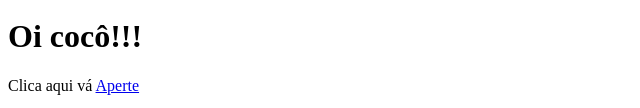
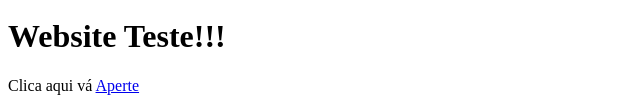
Before and after one commit to adeilson-porto/adeilson-porto.github.io, a plain HTML site: page teste.html in a window 1280 px wide. Shown: the part 311-419 px from the top of the page, without its empty margins (0-640 px from the left). Drawn offline with Linux system fonts and the light colour scheme.

Commit message:
Update teste.html

```diff
--- a/teste.html
+++ b/teste.html
@@ -7,7 +7,7 @@
 
 <body>
  <img src="http://cursos.unipampa.edu.br/cursos/engenhariadesoftware/files/2016/08/Logo-ES-Fundo-branco.png" />
-<h1> Oi cocô!!! </h1>
+<h1> Website Teste!!! </h1>
 <p> Clica aqui vá  <a href="http://netflix.com.br" target="_blank"> Aperte </a> </p>
  </body>
 
```
